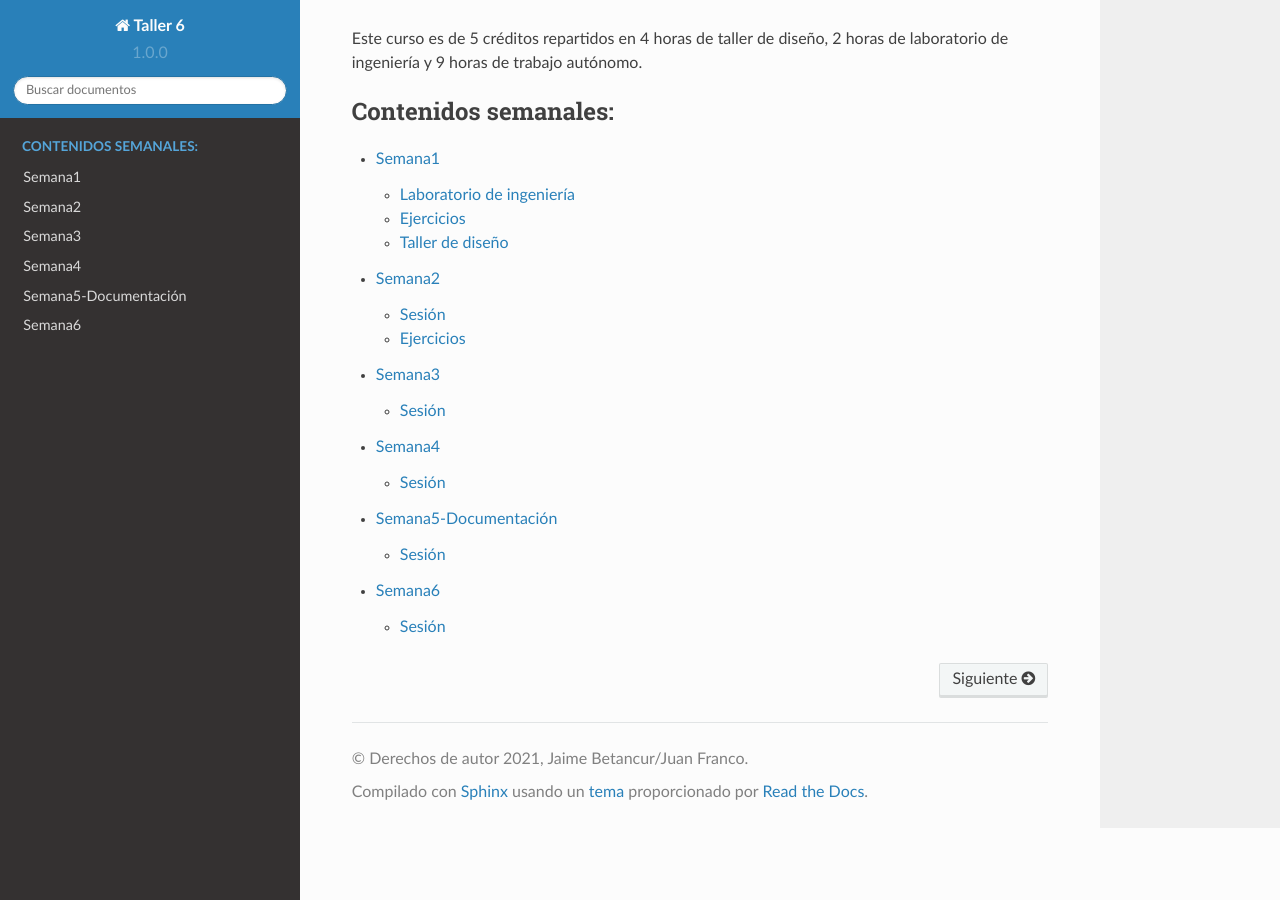
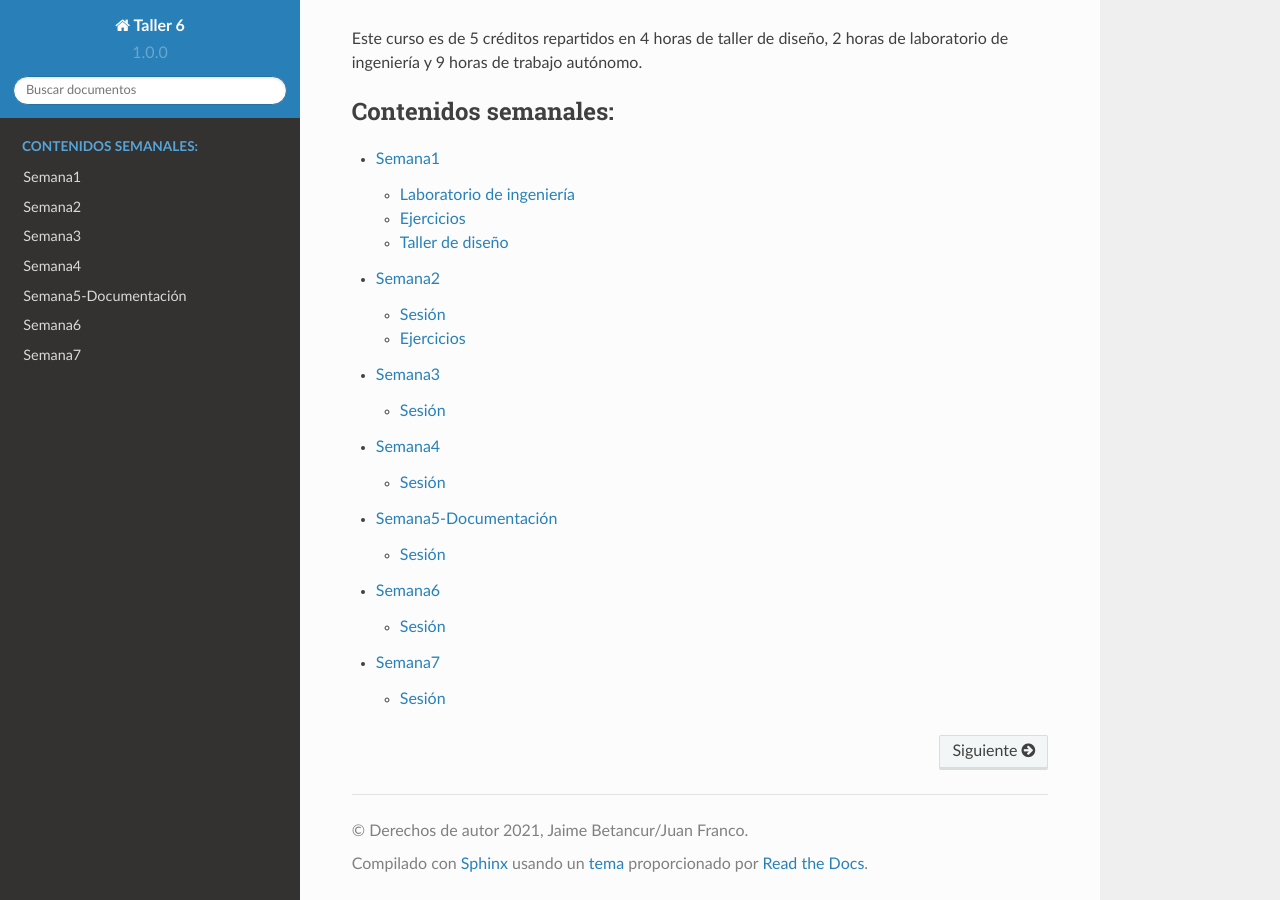
Before and after one commit to juanferfranco/taller6, a Sphinx documentation site: the page built from docs/index.rst, in a window 1280 px wide and 900 px high, scrolled down 1635 px. Built offline with Sphinx 7.4.7 and the Read the Docs theme 2.0.0, drawn with Linux system fonts in a browser that asks for light colours.

Commit message:
update index

```diff
--- a/docs/index.rst
+++ b/docs/index.rst
@@ -81,3 +81,4 @@ Este curso es de 5 créditos repartidos en 4 horas de taller de diseño,
    Semana4 <_semana4/semana4>
    Semana5-Documentación <_semana5/semana5>
    Semana6 <_semana6/semana6>
+   Semana7 <_semana7/semana7>
```
